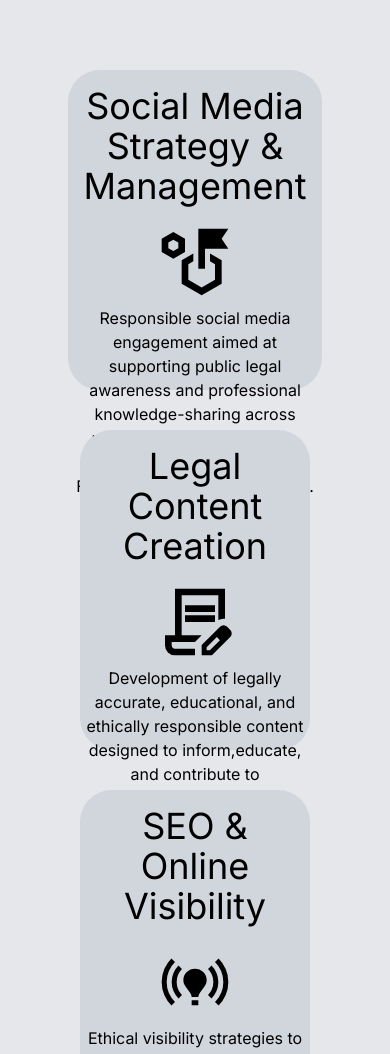
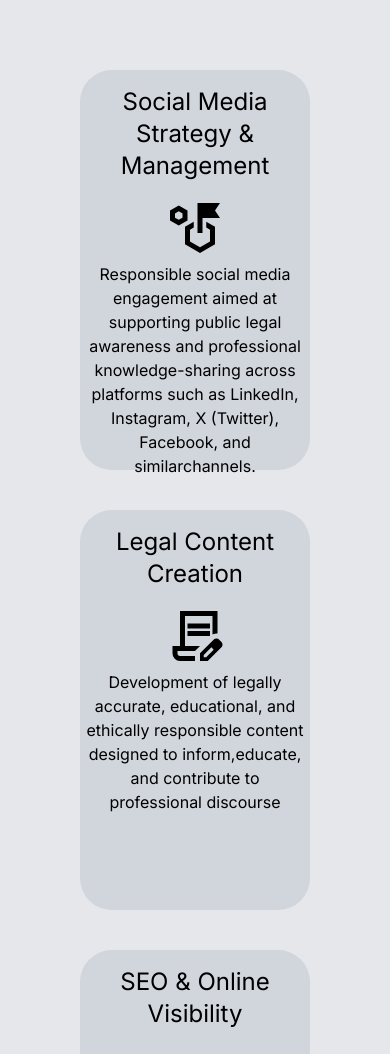
Before and after one commit to AkshayJosephJimmy/legal_digital_consultancy, a React (Vite) app in the folder legal_digital_frontend/: page /services in a window 390 px wide. Shown: the part 510-1564 px from the top of the page. Built offline with nearby package versions, Linux system fonts and the light colour scheme.

Commit message:
making it responsive

```diff
--- a/legal_digital_frontend/index.html
+++ b/legal_digital_frontend/index.html
@@ -4,6 +4,10 @@
     <meta charset="UTF-8" />
     <link rel="icon" type="image/svg+xml" href="/vite.svg" />
     <link href="/src/App.css" rel="stylesheet">
+    <link rel="preload" as="image" href="/Users/akshayjosephjimmy/legal_digital_cons/legal_digital_frontend/src/assets/tingey-injury-law-firm-DZpc4UY8ZtY-unsplash.jpg" />
+    <link rel="preload" as="image" href="/Users/akshayjosephjimmy/legal_digital_cons/legal_digital_frontend/src/assets/giammarco-boscaro-OPzWvgL-upY-unsplash.jpg" />
+
+
     <link href="https://fonts.googleapis.com/css2?family=Inter:wght@100;200;300;400;500;600;700;800;900&display=swap" rel="stylesheet">
     <meta name="viewport" content="width=device-width, initial-scale=1.0" />
     <title>legal_digital_frontend</title>
--- a/legal_digital_frontend/src/components/ChooseUs.jsx
+++ b/legal_digital_frontend/src/components/ChooseUs.jsx
@@ -34,7 +34,7 @@ function ChooseUs() {
   return (
     <div className="choose-us-container">
       <h2 className="text-black text-6xl text-center font-extrabold my-30">Why Choose Us</h2>
-      <div className="flex flex-row gap-20 flex-wrap">
+      <div className="flex gap-20 flex-wrap flex-col items-center lg:flex-row ">
         {features.map((feature,index)=>(
             <ChooseCards key={index} feature={feature}/>
         ))}
--- a/legal_digital_frontend/src/components/ExpandedCard.jsx
+++ b/legal_digital_frontend/src/components/ExpandedCard.jsx
@@ -15,12 +15,12 @@
           ✕
         </button>
 
-        <h2 className="text-4xl font-bold mb-2 p-10">{service.title}</h2>
-        <p className="text-gray-700 text-2xl mt-2 p-4">{service.description}</p>
+        <h2 className=" text-2xl p-5 lg:text-4xl font-bold mb-2 lg:p-10">{service.title}</h2>
+        <p className="text-gray-700  text-lglg:text-2xl mt-2 p-4">{service.description}</p>
 
         <ul className="list-disc pl-6">
         {service.details.map((detail, index) => (
-            <li key={index} className="text-black text-xl mt-2 p-1">{detail}</li>
+            <li key={index} className="text-black text-lg lg:text-xl mt-2 lg:p-1">{detail}</li>
         ))}
         </ul>
 
--- a/legal_digital_frontend/src/components/Footer.jsx
+++ b/legal_digital_frontend/src/components/Footer.jsx
@@ -6,7 +6,7 @@
 function Footer() {
   return (
     <footer className="bg-gray-800 h-100 text-white p-6 text-center">
-      <p>&copy; {new Date().getFullYear()} Legal Digital. All rights reserved.</p>
+      <p>FOOTER CONTENT</p>
     </footer>
   );
 }
--- a/legal_digital_frontend/src/components/HomeHero.jsx
+++ b/legal_digital_frontend/src/components/HomeHero.jsx
@@ -1,5 +1,5 @@
 import homeHeroImage from "/Users/akshayjosephjimmy/legal_digital_cons/legal_digital_frontend/src/assets/tingey-injury-law-firm-DZpc4UY8ZtY-unsplash.jpg"
-
+import { Link } from "react-router-dom";
 
 function HomeHero() {
   return (
@@ -11,12 +11,12 @@ function HomeHero() {
       />
       <div className="absolute p-4">
 
-      <p className="text-6xl font-bold text-white">Empowering Lawyers and Law Firms to Build a Strong, Credible, and Ethical Digital Presence
+      <p className="font-bold text-white text-3xl lg:text-6xl ">Empowering Lawyers and Law Firms to Build a Strong, Credible, and Ethical Digital Presence
       </p>
       <p className="text-white text-xl mt-3 font-semibold">BCI-compliant digital services focused on education, visibility, and professional credibility—
 delivered in strict alignment with the Advocates Act, 1961 and the Bar Council of India Rules.</p>
 
-<button className="bg-gray-700 p-4 mt-6 rounded-2xl hover:bg-gray-500 font-semibold text-amber-50">Learn more</button>
+<Link to="/services" className="bg-gray-700 w-30 p-4 mt-6 block rounded-2xl hover:bg-gray-500 font-semibold text-amber-50">Learn more</Link>
       </div>
 
     </div>
--- a/legal_digital_frontend/src/components/ServiceCards.jsx
+++ b/legal_digital_frontend/src/components/ServiceCards.jsx
@@ -9,15 +9,15 @@ function ServiceCards({service,onClick}) {
 
 
     return(
-        <div className="h-80 w-150 bg-gray-300 rounded-4xl hover:bg-gray-500 transition-all duration-200" onClick={onClick}>
+        <div className="bg-gray-300 h-100 rounded-4xl hover:bg-gray-500 transition-all duration-200 w-150 lg:h-80  " onClick={onClick}>
 
-            <h3 className="text-black text-center text-4xl p-4">{service.title}</h3>
-            <img src={service.image} alt={service.title} className="h-20 w-30 mx-auto"/>
+            <h3 className="text-black text-2xl text-center p-4 lg:text-4xl ">{service.title}</h3>
+            <img src={service.image} alt={service.title} className=" h-15 w-25 mx-auto lg:h-20 lg:w-30 "/>
 
             <p className="text-black text-center p-1">{service.description}</p>
 
 
-            <p className="text-black text-center">learn more</p>
+
 
 
 
```
